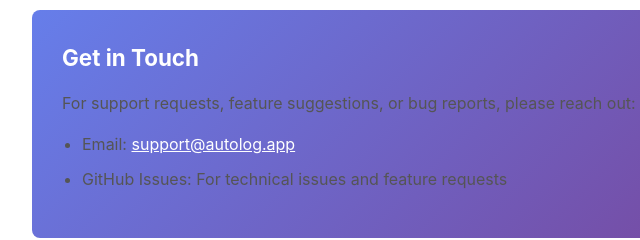
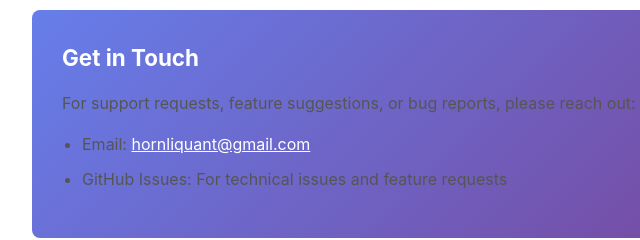
Before and after one commit to ajde0606/autolog-support, a plain HTML site: page index.html in a window 1280 px wide. Shown: the part 5500-5740 px from the top of the page, 268-908 px from the left. Drawn offline with Linux system fonts and the light colour scheme.

Commit message:
Update support email address in contact box

```diff
--- a/index.html
+++ b/index.html
@@ -328,7 +328,7 @@
                 <h3 style="color: white; border: none; margin-top: 0;">Get in Touch</h3>
                 <p>For support requests, feature suggestions, or bug reports, please reach out:</p>
                 <ul>
-                    <li>Email: <a href="mailto:support@autolog.app">support@autolog.app</a></li>
+                    <li>Email: <a href="mailto:support@autolog.app">hornliquant@gmail.com</a></li>
                     <li>GitHub Issues: For technical issues and feature requests</li>
                 </ul>
             </div>
```
